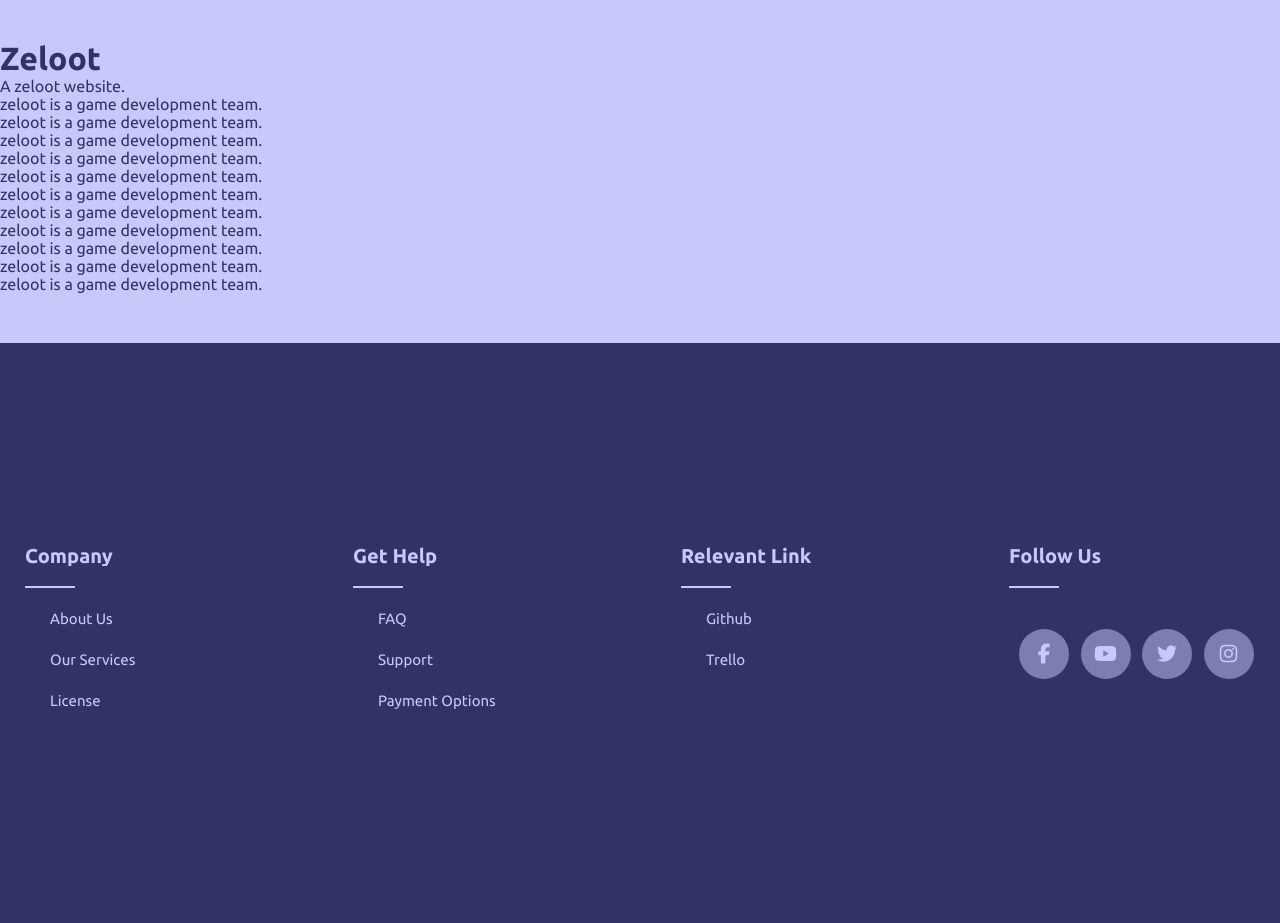
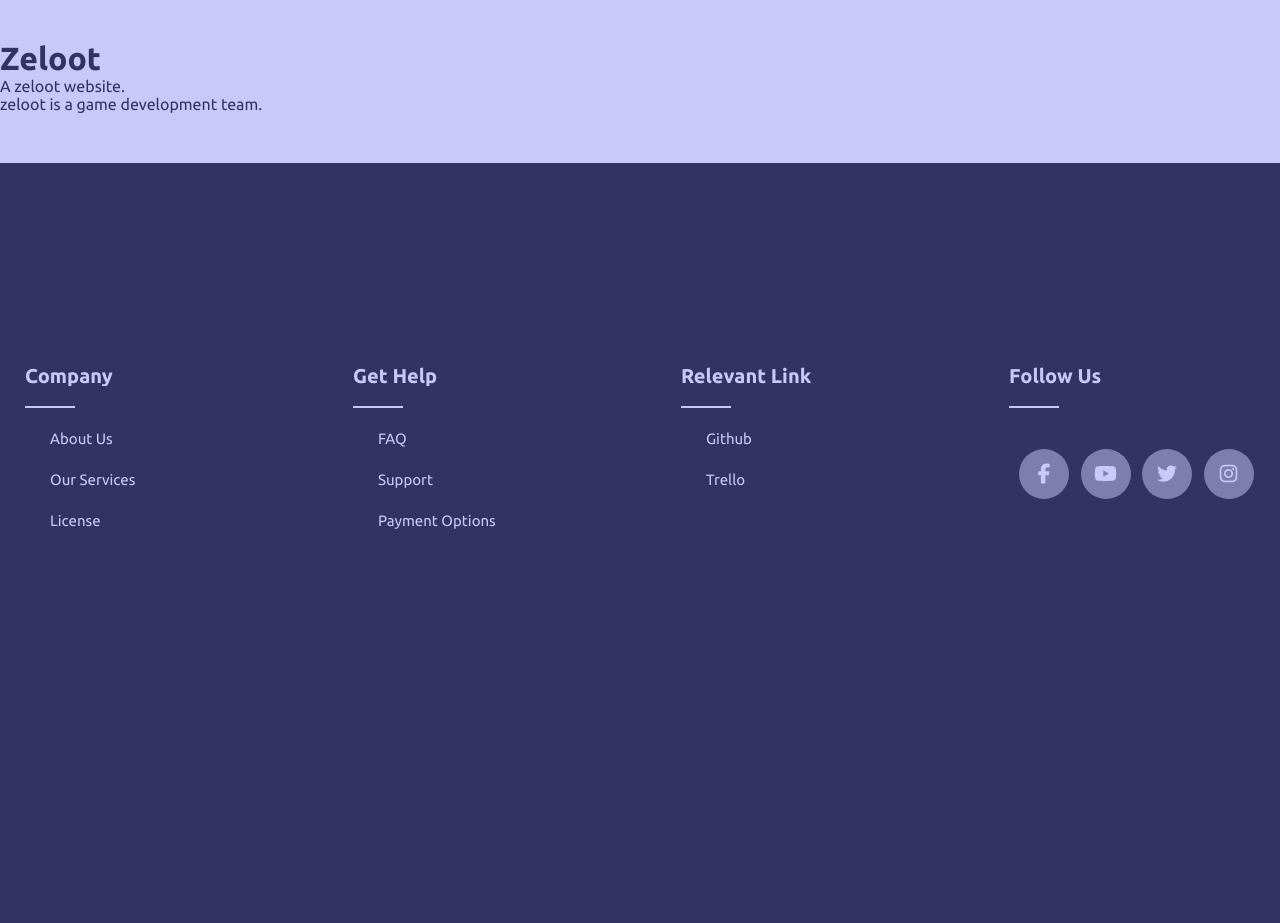
Before and after one commit to AlecioFuranze/zeloo7, a Flask app: page / in a window 1280 px wide. Shown: the part 60-983 px from the top of the page. After the commit the page ends 589 px from the top, so only its background shows below. Run offline with Flask 2, Linux system fonts and the light colour scheme; some libraries are stand-ins or nearby versions.

Commit message:
add max width on content page

```diff
--- a/src/static/css/public/reset.css
+++ b/src/static/css/public/reset.css
@@ -22,6 +22,8 @@ body {
 }
 
 body>main {
+    margin: 0 auto;
+    max-width: 1280px;
     margin-top: 100px;
 }
 
--- a/src/template/private/main.html
+++ b/src/template/private/main.html
@@ -1,13 +1,3 @@
 <h1>Zeloot</h1>
 <p>A zeloot website.</p>
 <p>zeloot is a game development team.</p>
-<p>zeloot is a game development team.</p>
-<p>zeloot is a game development team.</p>
-<p>zeloot is a game development team.</p>
-<p>zeloot is a game development team.</p>
-<p>zeloot is a game development team.</p>
-<p>zeloot is a game development team.</p>
-<p>zeloot is a game development team.</p>
-<p>zeloot is a game development team.</p>
-<p>zeloot is a game development team.</p>
-<p>zeloot is a game development team.</p>
```
